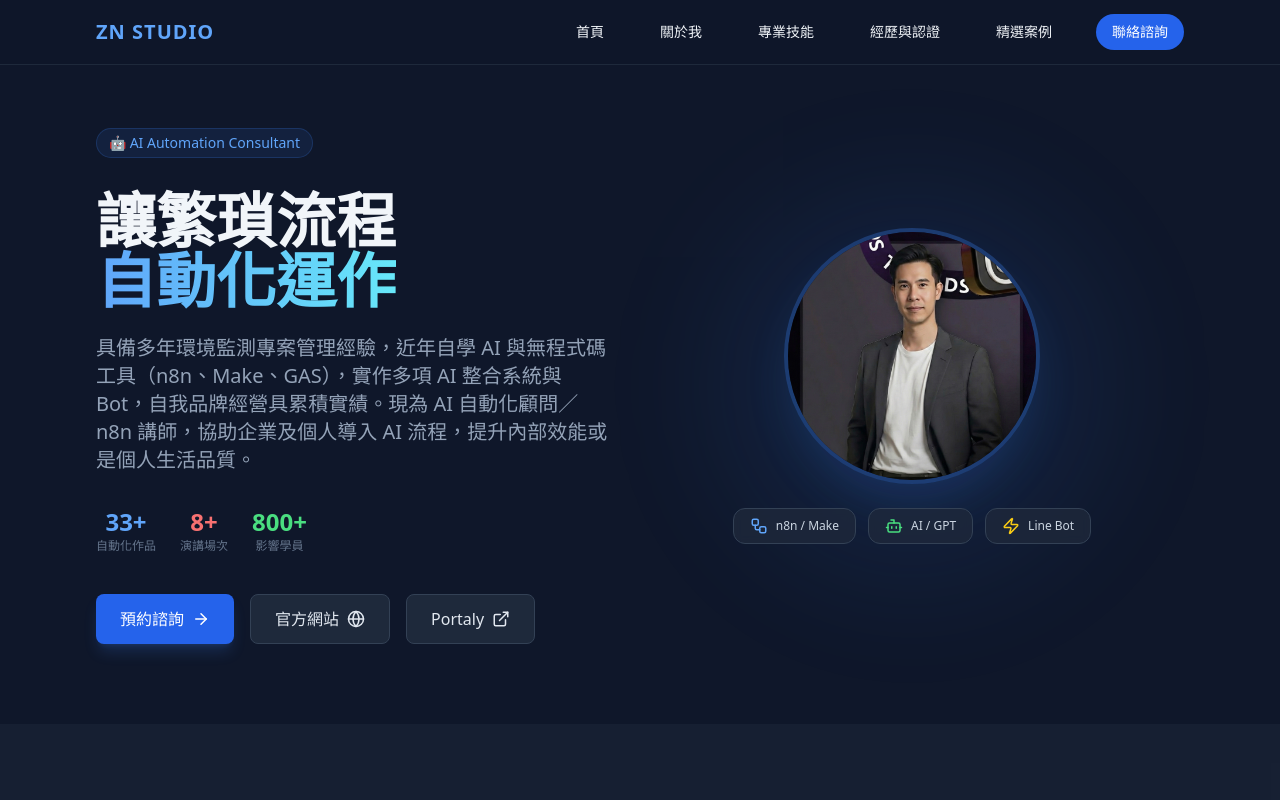
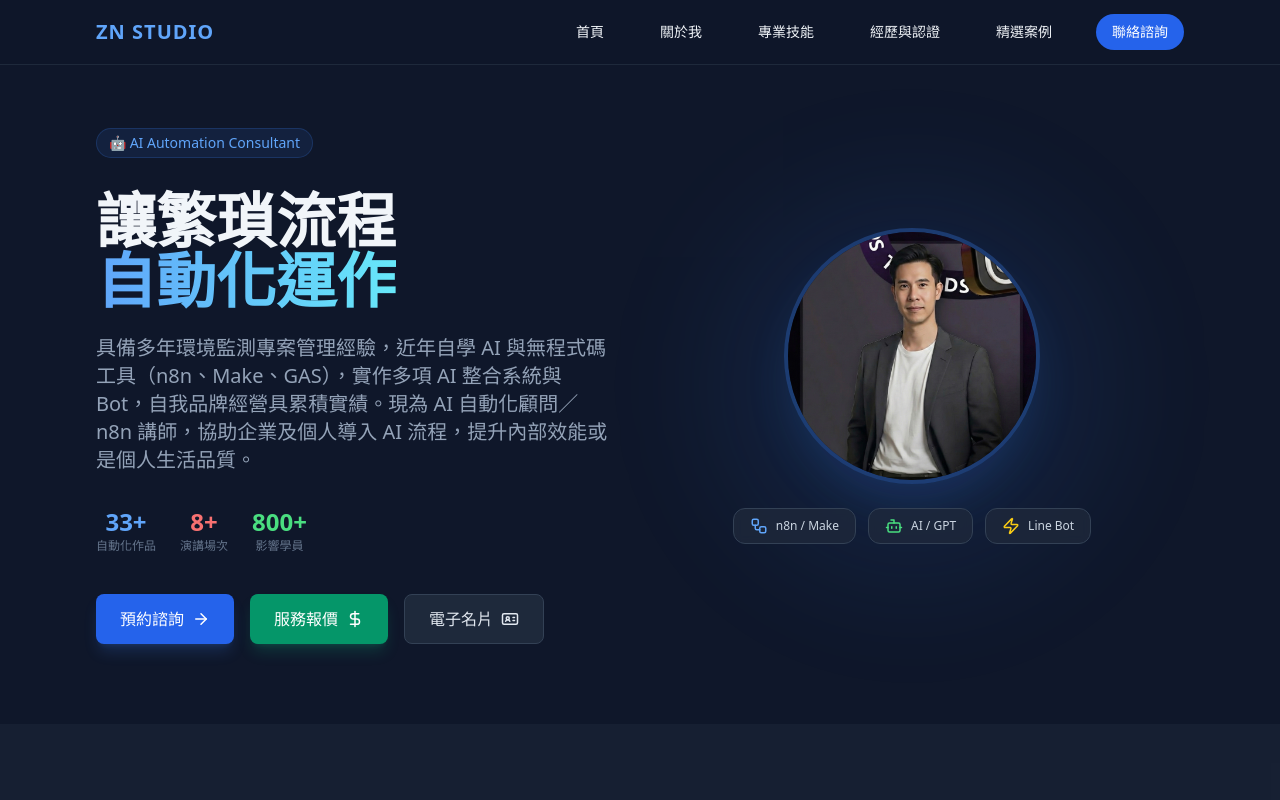
Before and after one commit to nickleo051216/nick-n8n, a React (Vite) app: page / in a window 1280 px wide. Shown: the top 800 px of the page. Built offline with nearby package versions, Linux system fonts and the light colour scheme.

Commit message:
Update Hero.jsx

```diff
--- a/src/components/Hero.jsx
+++ b/src/components/Hero.jsx
@@ -1,5 +1,5 @@
 import React from 'react';
-import { ArrowRight, Globe, ExternalLink, Workflow, Bot, Zap } from 'lucide-react';
+import { ArrowRight, Globe, ExternalLink, Workflow, Bot, Zap, DollarSign, IdCard } from 'lucide-react';
 import { profile } from '../data/profile';
 
 const Hero = () => {
@@ -37,11 +37,11 @@
                     <a href="#contact" className="flex items-center gap-2 bg-blue-600 hover:bg-blue-700 text-white px-6 py-3 rounded-lg font-medium transition-all shadow-lg shadow-blue-500/20">
                         預約諮詢 <ArrowRight size={18} />
                     </a>
-                    <a href={profile.contact.website} target="_blank" rel="noreferrer" className="flex items-center gap-2 bg-slate-800 hover:bg-slate-700 text-slate-200 px-6 py-3 rounded-lg font-medium transition-all border border-slate-700">
-                        官方網站 <Globe size={18} />
+                    <a href={profile.contact.pricing} target="_blank" rel="noreferrer" className="flex items-center gap-2 bg-emerald-600 hover:bg-emerald-700 text-white px-6 py-3 rounded-lg font-medium transition-all shadow-lg shadow-emerald-500/20">
+                        服務報價 <DollarSign size={18} />
                     </a>
-                    <a href={profile.contact.portaly} target="_blank" rel="noreferrer" className="flex items-center gap-2 bg-slate-800 hover:bg-slate-700 text-slate-200 px-6 py-3 rounded-lg font-medium transition-all border border-slate-700">
-                        Portaly <ExternalLink size={18} />
+                    <a href={profile.contact.card} target="_blank" rel="noreferrer" className="flex items-center gap-2 bg-slate-800 hover:bg-slate-700 text-slate-200 px-6 py-3 rounded-lg font-medium transition-all border border-slate-700">
+                        電子名片 <IdCard size={18} />
                     </a>
                 </div>
             </div>
```
